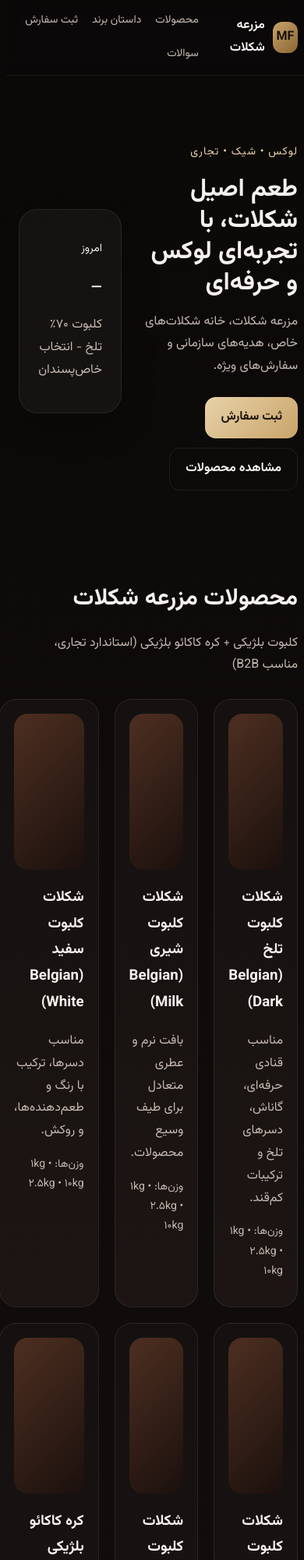
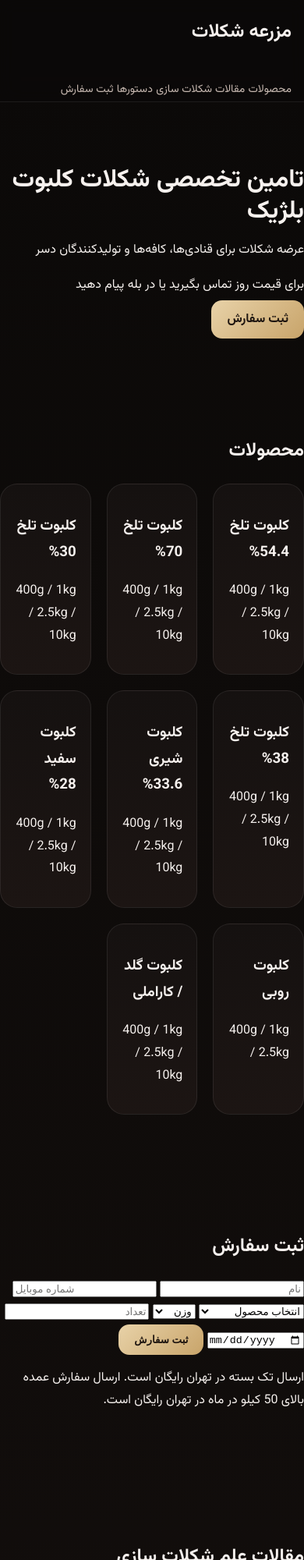
Before and after one commit to chocolate-farm/Chocolate-farm, a plain HTML site: page index.html in a window 390 px wide. Shown: the top 2000 px of the page at 78% size. Drawn offline with Linux system fonts and the light colour scheme.

Commit message:
Update index.html

```diff
--- a/index.html
+++ b/index.html
@@ -1,128 +1,217 @@
-<!doctype html>
+<!DOCTYPE html>
 <html lang="fa" dir="rtl">
+
 <head>
-  <meta charset="utf-8" />
-  <meta name="viewport" content="width=device-width, initial-scale=1" />
-  <title>مزرعه شکلات | Chocolate Farm</title>
-  <meta name="description" content="شکلات دست‌ساز لوکس، مناسب هدیه و سفارش سازمانی." />
 
-  <link rel="preconnect" href="https://fonts.googleapis.com">
-  <link rel="preconnect" href="https://fonts.gstatic.com" crossorigin>
-  <link href="https://fonts.googleapis.com/css2?family=Vazirmatn:wght@300;400;500;700&display=swap" rel="stylesheet">
+<meta charset="UTF-8">
+<meta name="viewport" content="width=device-width, initial-scale=1.0">
 
-  <link rel="stylesheet" href="styles.css" />
+<title>مزرعه شکلات</title>
+
+<link rel="stylesheet" href="styles.css">
+
+<link href="https://fonts.googleapis.com/css2?family=Vazirmatn:wght@300;400;600;700&display=swap" rel="stylesheet">
+
 </head>
+
 <body>
+
 <header class="header">
-    <div class="container header__inner">
-      <div class="brand">
-        <span class="brand__mark">MF</span>
-        <span class="brand__name">مزرعه شکلات</span>
+
+<div class="container nav">
+
+<h2>مزرعه شکلات</h2>
+
+<nav>
+
+<a href="#products">محصولات</a>
+<a href="#articles">مقالات شکلات سازی</a>
+<a href="#recipes">دستورها</a>
+<a href="#order">ثبت سفارش</a>
+
+</nav>
+
 </div>
-      <nav class="nav">
-        <a href="#products">محصولات</a>
-        <a href="#story">داستان برند</a>
-        <a href="#order">ثبت سفارش</a>
-        <a href="#faq">سوالات</a>
-      </nav>
-    </div>
+
 </header>
 
+
 <section class="hero">
-    <div class="container hero__inner">
-      <div class="hero__content">
-        <p class="kicker">لوکس • شیک • تجاری</p>
-        <h1>طعم اصیل شکلات، با تجربه‌ای لوکس و حرفه‌ای</h1>
-        <p class="lead">
-          مزرعه شکلات، خانه شکلات‌های خاص، هدیه‌های سازمانی و سفارش‌های ویژه.
-        </p>
-        <div class="hero__actions">
-          <a href="#order" class="btn">ثبت سفارش</a>
-          <a href="#products" class="btn btn--ghost">مشاهده محصولات</a>
-        </div>
-      </div>
 
-      <div class="hero__card">
-        <div class="glass-card">
-          <p class="small">امروز</p>
-          <h3 id="today-fa">—</h3>
-          <p class="muted">کلبوت ۷۰٪ تلخ - انتخاب خاص‌پسندان</p>
-        </div>
-      </div>
-    </div>
+<h1>تامین تخصصی شکلات کلبوت بلژیک</h1>
+
+<p>عرضه شکلات برای قنادی‌ها، کافه‌ها و تولیدکنندگان دسر</p>
+
+<p class="price-note">برای قیمت روز تماس بگیرید یا در بله پیام دهید</p>
+
+<a class="btn" href="#order">ثبت سفارش</a>
+
 </section>
 
+
 <section id="products" class="section">
-    <div class="container">
-      <div class="section__head">
-        <h2>محصولات مزرعه شکلات</h2>
-        <p class="muted">کلبوت بلژیکی + کره کاکائو بلژیکی (استاندارد تجاری، مناسب B2B)</p>
-      </div>
+
+<h2>محصولات</h2>
 
 <div class="grid">
+
 <div class="card">
-          <div class="card__img"></div>
-          <h3>شکلات کلبوت تلخ (Belgian Dark)</h3>
-          <p class="muted">مناسب قنادی حرفه‌ای، گاناش، دسرهای تلخ و ترکیبات کم‌قند.</p>
-          <p class="muted small">وزن‌ها: ۱kg • ۲.۵kg • ۱۰kg</p>
+<h3>کلبوت تلخ 54.4%</h3>
+<p>400g / 1kg / 2.5kg / 10kg</p>
 </div>
 
 <div class="card">
-          <div class="card__img card__img--2"></div>
-          <h3>شکلات کلبوت شیری (Belgian Milk)</h3>
-          <p class="muted">بافت نرم و عطری متعادل برای طیف وسیع محصولات.</p>
-          <p class="muted small">وزن‌ها: ۱kg • ۲.۵kg • ۱۰kg</p>
+<h3>کلبوت تلخ 70%</h3>
+<p>400g / 1kg / 2.5kg / 10kg</p>
 </div>
 
 <div class="card">
-          <div class="card__img card__img--3"></div>
-          <h3>شکلات کلبوت سفید (Belgian White)</h3>
-          <p class="muted">مناسب دسرها، ترکیب با رنگ و طعم‌دهنده‌ها، و روکش.</p>
-          <p class="muted small">وزن‌ها: ۱kg • ۲.۵kg • ۱۰kg</p>
+<h3>کلبوت تلخ 30%</h3>
+<p>400g / 1kg / 2.5kg / 10kg</p>
 </div>
 
 <div class="card">
-          <div class="card__img"></div>
-          <h3>شکلات کلبوت گلد (Belgian Gold)</h3>
-          <p class="muted">کاراملی/تافی، برای دسرهای امضادار و منوی لوکس.</p>
-          <p class="muted small">وزن‌ها: ۱kg • ۲.۵kg • ۱۰kg</p>
+<h3>کلبوت تلخ 38%</h3>
+<p>400g / 1kg / 2.5kg / 10kg</p>
 </div>
 
 <div class="card">
-          <div class="card__img card__img--2"></div>
-          <h3>شکلات کلبوت روبی (Belgian Ruby)</h3>
-          <p class="muted">طعم میوه‌ای-اسیدیته ملایم، مناسب محصولات خاص و ترندی.</p>
-          <p class="muted small">وزن‌ها: ۱kg • ۲.۵kg <span class="muted">(۱۰kg ندارد)</span></p>
+<h3>کلبوت شیری 33.6%</h3>
+<p>400g / 1kg / 2.5kg / 10kg</p>
 </div>
 
 <div class="card">
-          <div class="card__img card__img--3"></div>
-          <h3>کره کاکائو بلژیکی</h3>
-          <p class="muted">مناسب کارگاه‌های شکلات و قنادی برای تنظیم ویسکوزیته و براقیت.</p>
-          <p class="muted small">وزن‌ها: ۱kg • ۲.۵kg • ۱۰kg</p>
+<h3>کلبوت سفید 28%</h3>
+<p>400g / 1kg / 2.5kg / 10kg</p>
 </div>
+
+<div class="card">
+<h3>کلبوت روبی</h3>
+<p>400g / 1kg / 2.5kg</p>
 </div>
+
+<div class="card">
+<h3>کلبوت گلد / کاراملی</h3>
+<p>400g / 1kg / 2.5kg / 10kg</p>
 </div>
+
+</div>
+
 </section>
 
-  <section id="story" class="section section--alt">
-    <div class="container">
-      <div class="section__head">
-        <h2>داستان مزرعه شکلات</h2>
-        <p class="muted">
-          ما فقط شکلات نمی‌فروشیم؛ تجربه‌ای لوکس، قابل اعتماد و ماندگار می‌سازیم.
+
+<section id="order" class="section">
+
+<h2>ثبت سفارش</h2>
+
+<form id="orderForm">
+
+<input type="text" name="name" placeholder="نام" required>
+
+<input type="tel" name="mobile" placeholder="شماره موبایل" required>
+
+<select name="product" required>
+
+<option value="">انتخاب محصول</option>
+
+<option>کلبوت تلخ 54.4%</option>
+<option>کلبوت تلخ 70%</option>
+<option>کلبوت تلخ 30%</option>
+<option>کلبوت تلخ 38%</option>
+<option>کلبوت شیری 33.6%</option>
+<option>کلبوت سفید 28%</option>
+<option>کلبوت روبی</option>
+<option>کلبوت گلد</option>
+
+</select>
+
+<select name="weight" required>
+
+<option value="">وزن</option>
+<option>400g</option>
+<option>1kg</option>
+<option>2.5kg</option>
+<option>10kg</option>
+
+</select>
+
+<input type="number" name="qty" placeholder="تعداد" required>
+
+<input type="date" name="date" id="dateInput" required>
+
+<button class="btn">ثبت سفارش</button>
+
+</form>
+
+<p class="shipping">
+
+ارسال تک بسته در تهران رایگان است.
+ارسال سفارش عمده بالای 50 کیلو در ماه در تهران رایگان است.
+
 </p>
-      </div>
-      <div class="story-box">
-        <p>
-          تمرکز ما بر کیفیت مواد اولیه، طراحی حرفه‌ای بسته‌بندی و تجربه‌ای تجاری است که
-          هم برای مشتری خانگی جذاب باشد و هم برای سفارش‌های سازمانی.
-        </p>
-      </div>
-    </div>
+
 </section>
 
-  <section id="order" class="section">
-    <div class="container">
-      <div class="section__head">
-        <h2>ثبت
+
+<section id="articles" class="section">
+
+<h2>مقالات علم شکلات سازی</h2>
+
+<div class="grid">
+
+<div class="card">
+<h3>تمپرینگ شکلات چیست؟</h3>
+<p>آشنایی با کریستال های کره کاکائو</p>
+</div>
+
+<div class="card">
+<h3>تفاوت شکلات واقعی و کامپاند</h3>
+<p>راهنمای انتخاب شکلات حرفه‌ای</p>
+</div>
+
+<div class="card">
+<h3>کاربرد کره کاکائو</h3>
+<p>تنظیم ویسکوزیته شکلات</p>
+</div>
+
+</div>
+
+</section>
+
+
+<section id="recipes" class="section">
+
+<h2>دسر و فیلینگ های کاربردی</h2>
+
+<div class="grid">
+
+<div class="card">
+<h3>گاناش کلاسیک</h3>
+</div>
+
+<div class="card">
+<h3>فیلینگ فندق شکلاتی</h3>
+</div>
+
+<div class="card">
+<h3>موس شکلات</h3>
+</div>
+
+</div>
+
+</section>
+
+
+<footer>
+
+<p>پشتیبانی: 09365930856</p>
+
+<p>ارتباط از طریق پیام در اپلیکیشن بله</p>
+
+</footer>
+
+
+<script src="app.js"></script>
+
+</body>
+</html>
```
Lines whose indentation alone changed are shown as unchanged.
